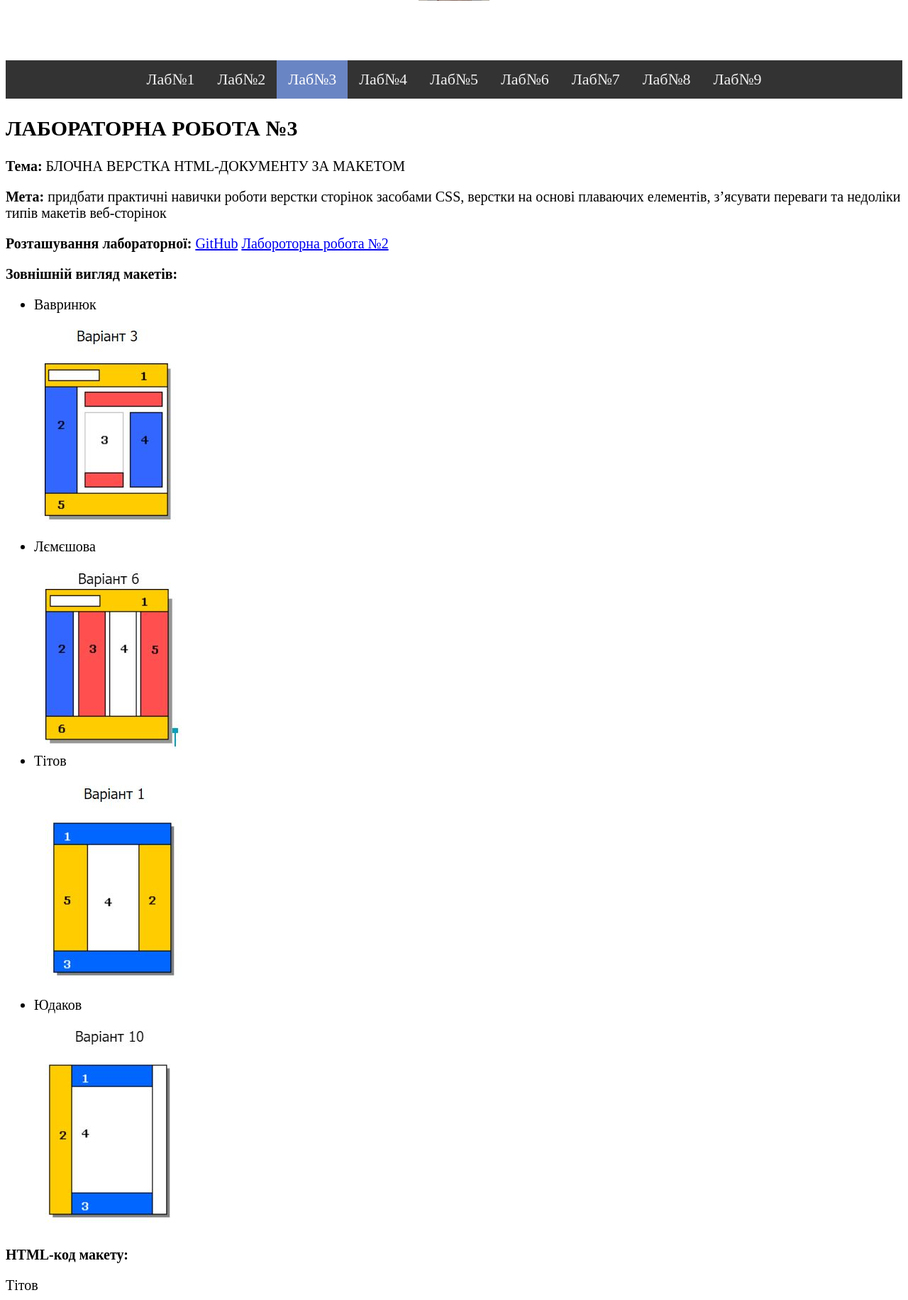
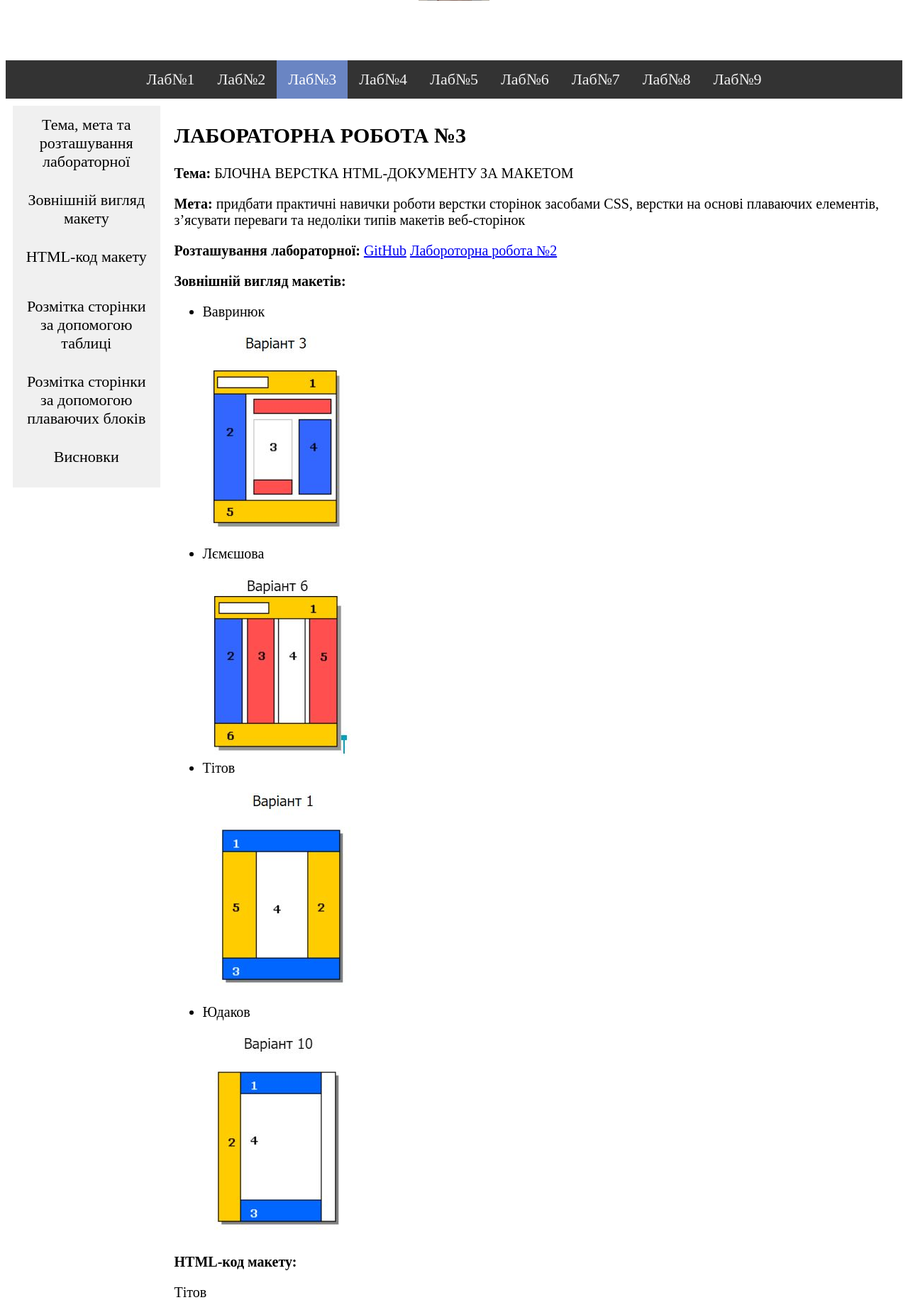
Before and after one commit to Jedich/web-lapki-team-1, a PHP site: page /lab3.html in a window 1280 px wide. Shown: the part 449-2281 px from the top of the page at 71% size. Run offline with PHP 8.4, Linux system fonts and the light colour scheme; some libraries are stand-ins or nearby versions.

Commit message:
fix sidebar

```diff
--- a/reports/js/index.js
+++ b/reports/js/index.js
@@ -5,8 +5,8 @@ $(function () {
 
     var topPosition = $('.floating-div').offset().top - 10;
     var floatingDivHeight = $('.floating-div').outerHeight();
-    var footerFromTop = $('footer').offset().top;
-    var absPosition = footerFromTop - floatingDivHeight - 20;
+    var footerFromTop = $('footer').offset().top * 5;
+    var absPosition = footerFromTop;
     var win = $(window);
     var floatingDiv = $('.floating-div');
 
--- a/reports/lab3.html
+++ b/reports/lab3.html
@@ -2,12 +2,14 @@
 <html>
 	<head>
 		<link rel="stylesheet" href="style.css">
+		<script src="https://cdnjs.cloudflare.com/ajax/libs/jquery/3.1.1/jquery.min.js"></script>
+		<script src="js/index.js"></script>
 		<meta charset="utf-8">
 	</head>
 	<body>
-		<div class="header"><h1>
-			ЗВІТИ  З ЛАБОРАТОРНИХ РОБІТ
-			<br>З ДИСЦИПЛІНИ «РОЗРОБЛЕННЯ WEB-ЗАСТОСУВАНЬ»
+		<div class="header">
+			<h1>ЗВІТИ  З ЛАБОРАТОРНИХ РОБІТ<br>
+			З ДИСЦИПЛІНИ «РОЗРОБЛЕННЯ WEB-ЗАСТОСУВАНЬ»
 			</h1>
 			<h2>
 				Бригада №1, Студенти групи ІА-02
@@ -28,7 +30,8 @@
 			<a href="lab8.html">Лаб№8</a>
 			<a href="lab9.html">Лаб№9</a>
 		</div>
-		  <div class="content">
+		<div id="primary-content-wrap" class="wrap clearfix">
+			<div class="primary-content content">
 				<h2>ЛАБОРАТОРНА РОБОТА №3</h2>
 				<p id="topic_aim"><b>Тема: </b>БЛОЧНА ВЕРСТКА HTML-ДОКУМЕНТУ ЗА МАКЕТОМ</p>
 				<p><b>Мета:</b> придбати практичні навички роботи верстки сторінок засобами CSS, верстки на основі
@@ -36,7 +39,7 @@
 				<p><b>Розташування лабораторної: </b><a href="https://github.com/Jedich/web-lapki-team-1/tree/master/site">GitHub</a>
 					<a href="https://jedich.github.io/web-lapki-team-1/site/">Лабороторна робота №2</a></p>
 
-			<p><b>Зовнішній вигляд макетів:</b></p>
+				<p id="task"><b>Зовнішній вигляд макетів:</b></p>
 				<ul>
 					<li>Вавринюк</li>
 					<br><img src="img/lab3/V3.JPG">
@@ -47,9 +50,9 @@
 					<li>Юдаков</li>
 					<br><img src="img/lab3/V10.JPG">
 				</ul>
-			<p><b>HTML-код макету:</b></p>
+				<p id=layout_html><b>HTML-код макету:</b></p>
 				<p>Тітов</p>
-			<p>Розмітка сторінки за допомогою таблиці</p>
+				<p id="tables">Розмітка сторінки за допомогою таблиці</p>
 				<ul>
 					<li>HTML-код</li>
 					<br><img src="img/lab3/egor_table_html.JPG">
@@ -59,7 +62,7 @@
 					<br><img height="500px" width="1000px" src="img/lab3/egor_table_screen.JPG">
 				</ul>
 
-			<p>Розмітка сторінки за допомогою плаваючих блоків</p>
+				<p id="float">Розмітка сторінки за допомогою плаваючих блоків</p>
 				<ul>
 					<li>HTML-код</li>
 					<br><img src="img/lab3/egor_block_html.JPG">
@@ -71,5 +74,21 @@
 					<p id="summary"><b>Висновки: </b>Протягом цієї лабораторної роботи ми  придбали практичні навички роботи верстки сторінок засобами CSS, верстки на основі
 				плаваючих елементів, з’ясували переваги та недоліки типів макетів веб-сторінок</p>
 			</div>
+			<div class="sidebar">
+				<div class="floating-div">
+					<div class="sidenav">
+						<a href="#topic_aim">Тема, мета та розташування лабораторної</a>
+						<a href="#task">Зовнішній вигляд макету</a>
+						<a href="#layout_html">HTML-код макету</a>
+						<a href="#tables">Розмітка сторінки за допомогою таблиці</a>
+						<a href="#float">Розмітка сторінки за допомогою плаваючих блоків</a>
+						<a href="#summary">Висновки</a>
+					</div>
+				</div>
+			</div>
+		</div>
+		<footer>
+			COPYRIGHT TEAM 1
+		</footer>
 	</body>
 </html>
--- a/reports/style.css
+++ b/reports/style.css
@@ -61,14 +61,14 @@
 	flex-direction: column;
 	flex-wrap: nowrap;
 	justify-content: flex-start;
-	 align-items: flex-start;
-	 align-content: space-between;
+	align-items: stretch;
+	justify-content: center;
  }
 
  .sidenav a {
-	 width: 200px;
-	 float: right;
 	color: black;
+	min-height: 70px;
+	vertical-align: middle;
 	text-align: center;
 	padding: 14px 16px;
 	text-decoration: none;
@@ -80,14 +80,9 @@
 	 color: black;
  }
 
-
-
-
  * {
 	 box-sizing: border-box;
  }
-
-
 
  .wrap {
 	 width: 100%;
@@ -102,10 +97,6 @@
 	 float:right;
 	 padding: 10px;
 
- }
-
- .primary-content h2 {
-	 font-size: 24px;
  }
 
  .sidebar {
```
Also changed, not shown: reports/lab2.html (+28 -3 lines). Lines whose indentation alone changed are shown as unchanged.
